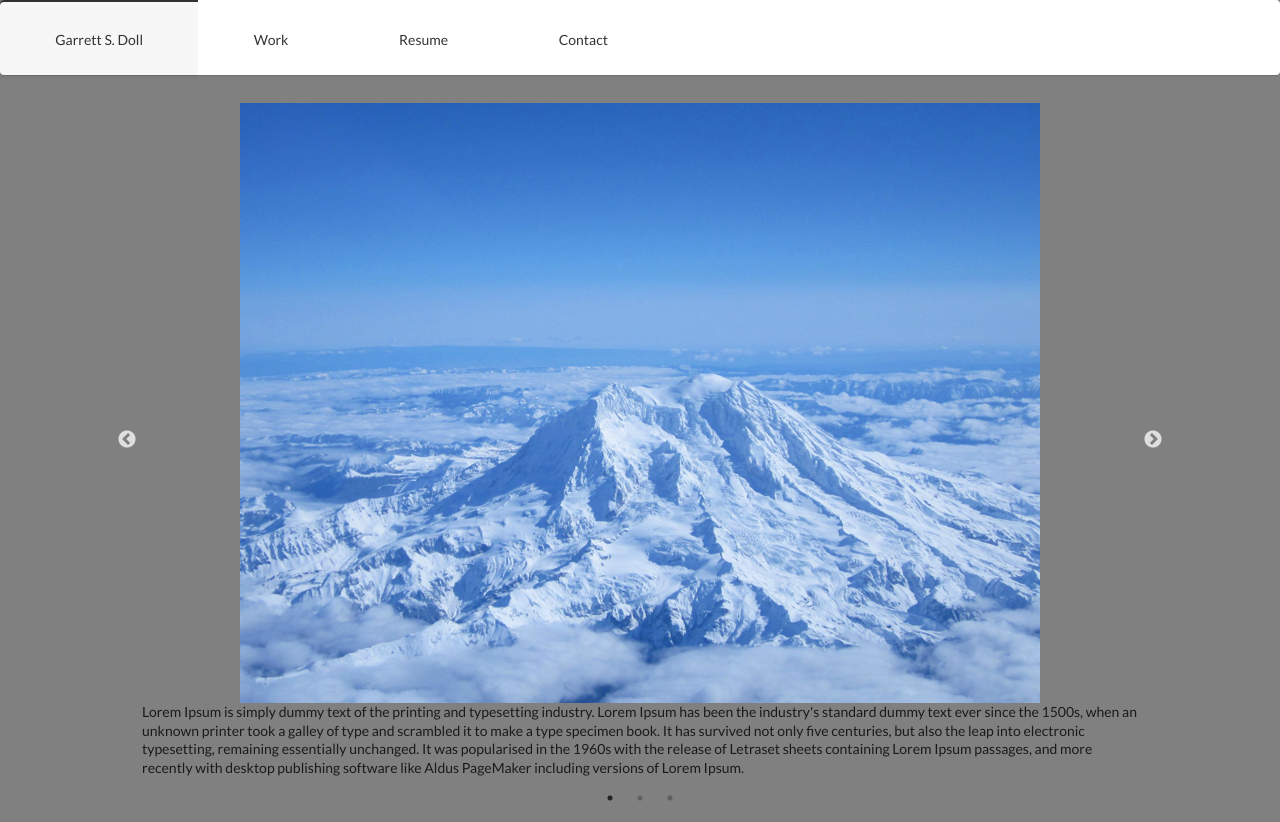
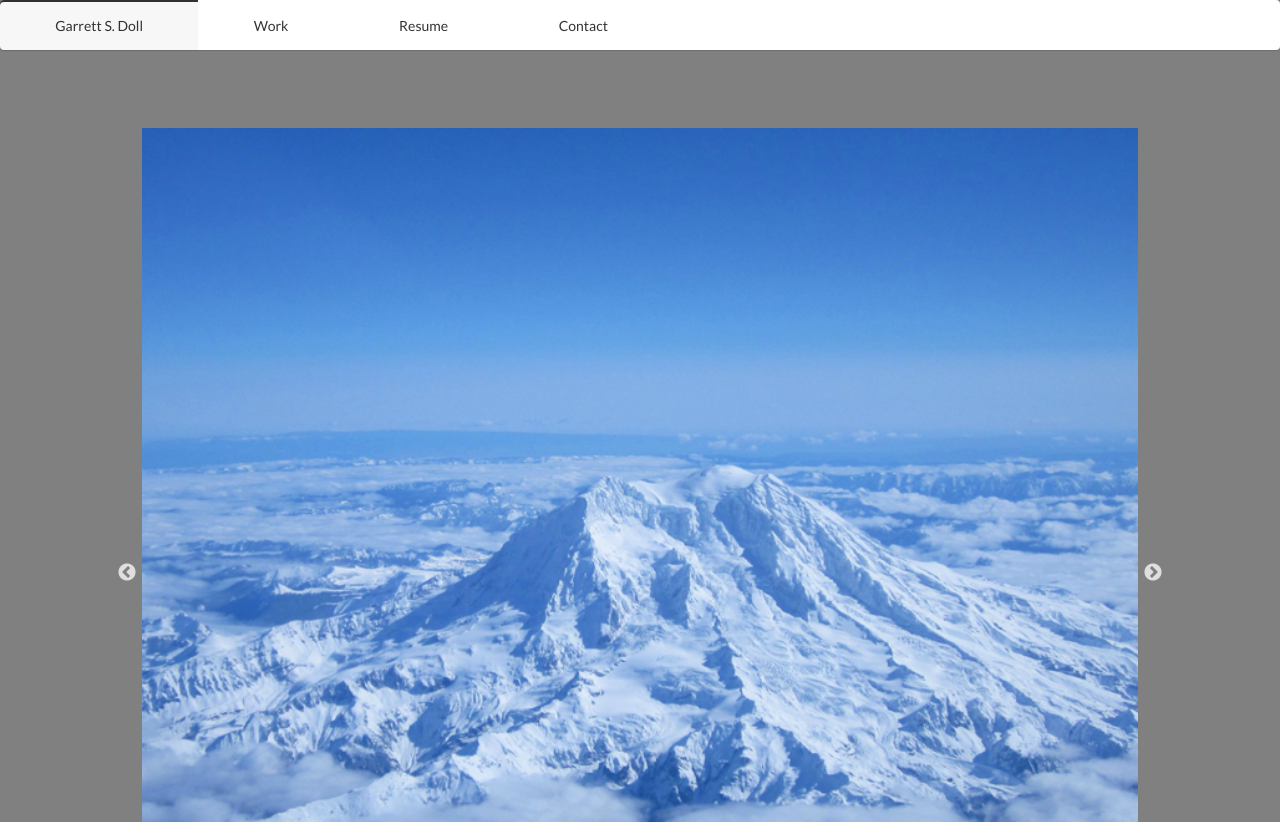
Before and after one commit to garrettdoll/portfolio_site, a plain HTML site: page index.html in a window 1280 px wide. Shown: the top 822 px of the page. Drawn offline with nearby package versions, Linux system fonts and the light colour scheme.

Commit message:
resizing photos

```diff
--- a/css/styles.css
+++ b/css/styles.css
@@ -9,6 +9,12 @@ body {
 
 
 
+p {
+
+	margin: 5% 10%;
+
+}
+
 
 img {
 
@@ -17,17 +23,25 @@ img {
 
 }
 
+.slick-slide > img {
+
+	width:100%;
+	height: auto;
+
+}
+
+
 
 .ui.grid {
 
-	margin: 0 10%;
+	margin: 5% 10%;
 
 }
 
 
 .ui.menu {
 
-	height: 75px;
+	height: 50px;
 
 }
 
@@ -40,7 +54,7 @@ img {
 	border-top: 0em solid transparent;
 	background: none;
 	vertical-align: middle;
-	line-height: 4;
+	line-height: 2;
 	text-decoration: none;
 	box-sizing: border-box;
 	-webkit-tap-highlight-color: transparent;
```
